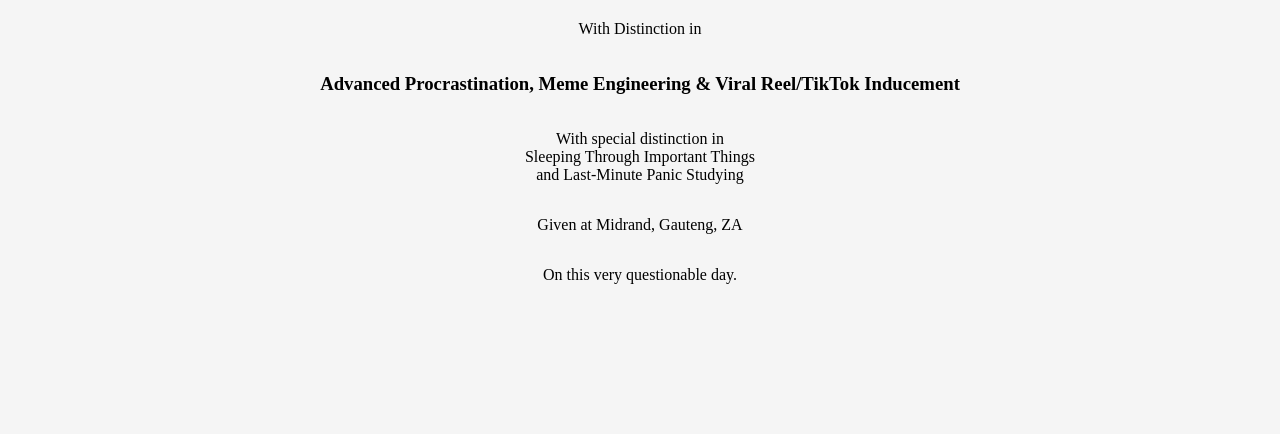
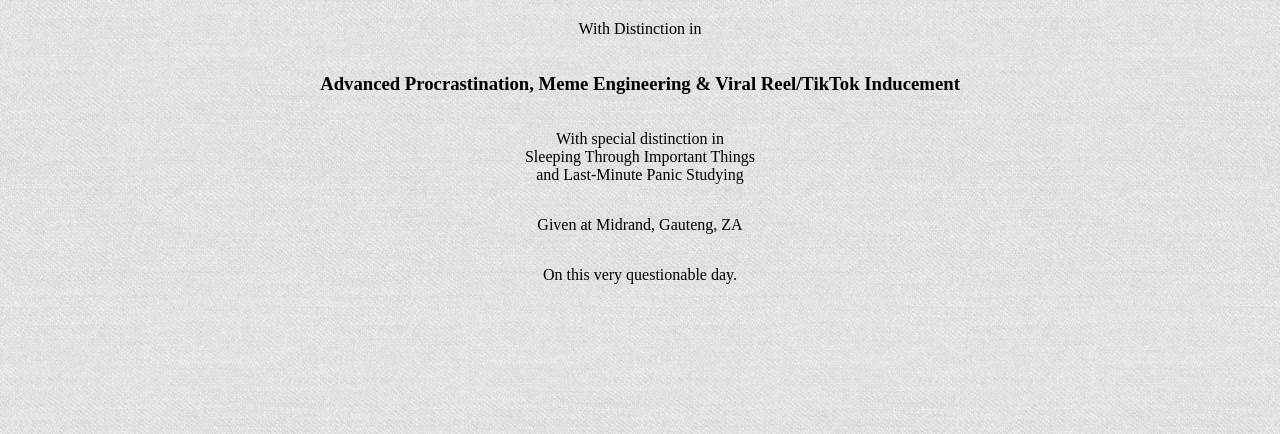
Before and after one commit to KgaboMokoka/quickDegree, a plain HTML site: page degree.html in a window 1280 px wide. Shown: the part 366-800 px from the top of the page. Drawn offline with Linux system fonts and the light colour scheme; a web font is replaced by a local one.

Commit message:
background

```diff
--- a/degree.html
+++ b/degree.html
@@ -7,7 +7,7 @@
     <link href="https://fonts.googleapis.com/css2?family=UnifrakturCook:wght@700&display=swap" rel="stylesheet">
     <style>
         *{
-            background-color: whitesmoke;
+            background-image: url("45degreee_fabric.png");
         }
         a{
             text-decoration: none;
```
Also changed, not shown: 45degreee_fabric.png (added).
